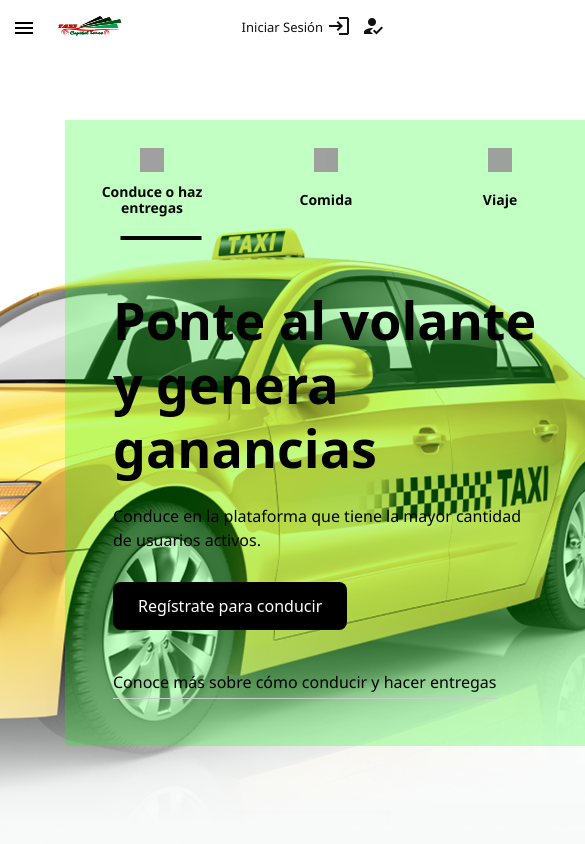
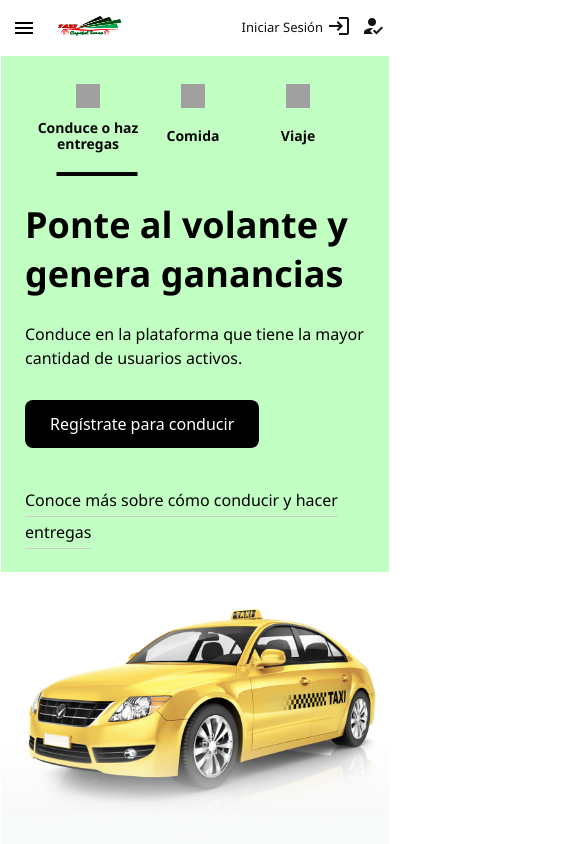
Before and after one commit to Brayan-BH/Capital-Tours, a Nuxt app: page / in a window 390 px wide. Shown: the top 844 px of the page, 585 px wide, since content can reach past the window. Built offline with nearby package versions, Linux system fonts and the light colour scheme; grey boxes are pictures that could not be loaded; a web font is replaced by a local one.

Commit message:
Rectificación de estilos y clases -Se cambio las clases en la pagina Intro -La pagina intro se hizo responsiva

```diff
--- a/components/Intro.vue
+++ b/components/Intro.vue
@@ -1,38 +1,4 @@
 <template>
-    <!-- Plactont info -->
-    <!-- <section>
-        <div class="main-head">
-            <div class="head-img">
-                <div class="img__gradient">
-                </div>
-            </div>
-            <div class="head-detail">
-                <div class="main-container">
-                    <div class="container-content">
-                        <div class="text">
-                            <h1>Capital Tours</h1>
-                            <p>Conduce Con Nosotros ó <br> solicita tu servicio</p>
-                            <div class="text__buttons">
-                                <a>
-                                    <button class="button-1" type="button" role="button">
-                                        Afiliate
-                                    </button>
-                                </a>
-                                <a>
-                                    <button class="button-1" type="button" role="button">
-                                        Contactanos
-                                    </button>
-                                </a>
-                            </div>
-                        </div>
-                        <div class="text__img">
-                            <img src="/img/banner/taxi-fondo.webp" alt="">
-                        </div>
-                    </div>
-                </div>
-            </div>
-        </div>
-    </section> -->
     <div class="main-container">
         <div class="container-inner">
             <div class="inner">
@@ -41,7 +7,7 @@
                         <div class="tablist">
                             <a tabindex="0" class="tab">
                                 <div class="tab_items">
-                                    <div class="css-PKJb">
+                                    <div class="items__container">
                                         <div class="section-ico">
                                             <img src="https://www.uber-assets.com/image/upload/v1558389718/assets/8e/33c8c0-f7e9-467c-924b-c70232943a47/original/Earn-filled.svg"
                                                 alt="Genera ganancias" class="icon">
@@ -52,7 +18,7 @@
                             </a>
                             <a tabindex="0" class="tab">
                                 <div class="tab_items">
-                                    <div class="css-PKJb">
+                                    <div class="items__container">
                                         <div class="section-ico">
                                             <img src="https://www.uber-assets.com/image/upload/v1542256606/assets/7d/5a4852-3b2a-4466-96de-602dfb62dc1b/original/restaurant-outlined.svg"
                                                 alt="Ubicación del restaurante" class="icon">
@@ -63,7 +29,7 @@
                             </a>
                             <a tabindex="0" class="tab">
                                 <div class="tab_items">
-                                    <div class="css-PKJb">
+                                    <div class="items__container">
                                         <div class="section-ico">
                                             <img src="https://www.uber-assets.com/image/upload/v1542252540/assets/6d/87af17-3970-4d01-8936-1b0ba102ea6e/original/car-front-outlined.svg"
                                                 alt="Auto" class="icon">
@@ -74,31 +40,27 @@
                             </a>
                             <div class="line"></div>
                         </div>
-                        <div role="tabpanel" aria-labelledby="0" class="css-hZIAYB"></div>
-                        <div role="tabpanel" aria-labelledby="1" class="css-hZIAYB"></div>
-                        <div role="tabpanel" aria-labelledby="2" class="css-hZIAYB"></div>
-                        <div role="tabpanel" aria-labelledby="3" class="css-hZIAYB"></div>
                     </div>
                     <div class="container-tab">
                         <div class="content">
                             <div class="content-tab">
                                 <div class="tab_block">
-                                    <div class="css-cXRAsl">
-                                        <div id="animation-wrapper" class="css-fTBAA-d">
-                                            <div class="css-hPnljU">
-                                                <h2 class="css-jzIGNN"> Ponte al volante y genera ganancias</h2>
+                                    <div class="tab-title">
+                                        <div class="main-layer">
+                                            <div class="sub-layer">
+                                                <h2 class="layer_text"> Ponte al volante y genera ganancias</h2>
                                             </div>
                                         </div>
-                                        <div id="animation-wrapper" class="css-dVzvkq">
-                                            <div class="css-bvJezk">
-                                                <div class="css-biPVMA css-kqHVrb">
-                                                    <p class="cmln__paragraph">Conduce en la plataforma que tiene la mayor
+                                        <div class="tab-body-layer">
+                                            <div class="body-layer">
+                                                <div class="body-sub-layer">
+                                                    <p class="body-layer-text">Conduce en la plataforma que tiene la mayor
                                                         cantidad de usuarios&nbsp;activos.</p>
                                                 </div>
                                             </div>
                                         </div>
                                     </div>
-                                    <div id="animation-wrapper" class="footer-tab">
+                                    <div class="footer-tab">
                                         <div class="content-footer">
                                             <a href="https://drivers.uber.com/" class="button-2">
                                                 Regístrate para conducir
--- a/public/assets/css/sass/components/_intro.sass
+++ b/public/assets/css/sass/components/_intro.sass
@@ -30,8 +30,7 @@
                     flex-direction: column
                     box-sizing: border-box
                     .tablist
-                        -webkit-box-pack: justify
-                        justify-content: space-around
+                        display: -webkit-box
                         display: -moz-box
                         display: -ms-flexbox
                         display: -webkit-flex
@@ -97,7 +96,7 @@
                                     color: #545454
                                 &:focus
                                     color: #545454
-                                .css-PKJb
+                                .items__container
                                     min-width: 150px
                                     .section-ico
                                         height: 24px
@@ -176,14 +175,14 @@
                                 direction: ltr
                                 position: relative
                                 z-index: 1
-                                .css-cXRAsl
+                                .tab-title
                                     max-width: 65ch
-                                    .css-fTBAA-d
+                                    .main-layer
                                         animation-fill-mode: forwards
                                         animation-name: fadeIn
                                         animation-delay: 150ms
                                         animation-duration: 1100ms
-                                        .css-hPnljU
+                                        .sub-layer
                                             display: -webkit-box
                                             display: -moz-box
                                             display: -ms-flexbox
@@ -191,19 +190,18 @@
                                             display: flex
                                             -webkit-box-lines: nowrap
                                             flex-wrap: nowrap
-                                            .css-jzIGNN
-                                                font-family: UberMove, UberMoveText, system-ui, "Helvetica Neue", Helvetica, Arial, sans-serif
+                                            .layer_text
                                                 font-size: 52px
                                                 font-weight: 700
                                                 line-height: 64px
-                                    .css-dVzvkq
+                                    .tab-body-layer
                                         animation-fill-mode: forwards
                                         animation-name: fadeIn
                                         animation-delay: 300ms
                                         animation-duration: 1100ms
-                                        .css-bvJezk
+                                        .body-layer
                                             margin-top: 24px
-                                            .css-kqHVrb
+                                            .body-sub-layer
                                                 color: currentColor
                                                 letter-spacing: 0
                                                 font-size: 16px
@@ -262,3 +260,96 @@
                 position: absolute
                 right: -350px
                 z-index: -1
+@media only screen and (max-width: 1136px)
+    .main-container
+        .container-inner
+            padding: 0
+    .main-container .container-inner
+        .inner
+            display: block
+            .inner-card
+                .container-tab .content .content-tab
+                    .tab_block
+                        padding: 24px
+                .header-tabs
+                    .tablist
+                        -webkit-box-pack: start
+                        justify-content: start
+                        overflow-y: scroll
+            .tab .tab_items
+                width: 105px
+            .text__img
+                position: static
+                right: 0
+                img
+                    display: block
+                    width: 100%
+                    height: 100%
+                    transform: scaleX(1)
+                    padding-bottom: 0px
+                    object-fit: cover
+
+@media screen and (max-width: 600px)
+    .main-container
+        .container-inner
+            padding: 0
+    .main-container .container-inner
+        .inner
+            display: block
+            .inner-card
+                .container-tab .content .content-tab
+                    .tab_block
+                        padding: 24px
+                .header-tabs
+                    .tablist
+                        -webkit-box-pack: start
+                        justify-content: start
+                        overflow-y: scroll
+            .tab .tab_items
+                width: 105px
+            .text__img
+                position: static
+                right: 0
+                img
+                    display: block
+                    width: 100%
+                    height: 100%
+                    transform: scaleX(1)
+                    padding-bottom: 0px
+                    object-fit: cover
+
+@media screen and (max-width: 400px)
+    .main-container
+        .container-inner
+            padding: 0
+    .main-container .container-inner
+        .inner
+            display: block
+            .inner-card
+                .container-tab .content .content-tab
+                    .tab_block
+                        padding: 24px
+                        .tab-title
+                            .main-layer
+                                .sub-layer
+                                    .layer_text
+                                        font-size: 36px
+                                        font-weight: 700
+                                        line-height: initial
+                .header-tabs
+                    .tablist
+                        -webkit-box-pack: start
+                        justify-content: start
+                        overflow-y: scroll
+            .tab .tab_items
+                width: 105px
+            .text__img
+                position: static
+                right: 0
+                img
+                    display: block
+                    width: 100%
+                    height: 100%
+                    transform: scaleX(1)
+                    padding-bottom: 0px
+                    object-fit: cover
```
Also changed, not shown: public/assets/css/style.css, 1 other file (tests, documents, lock files or other folders).
